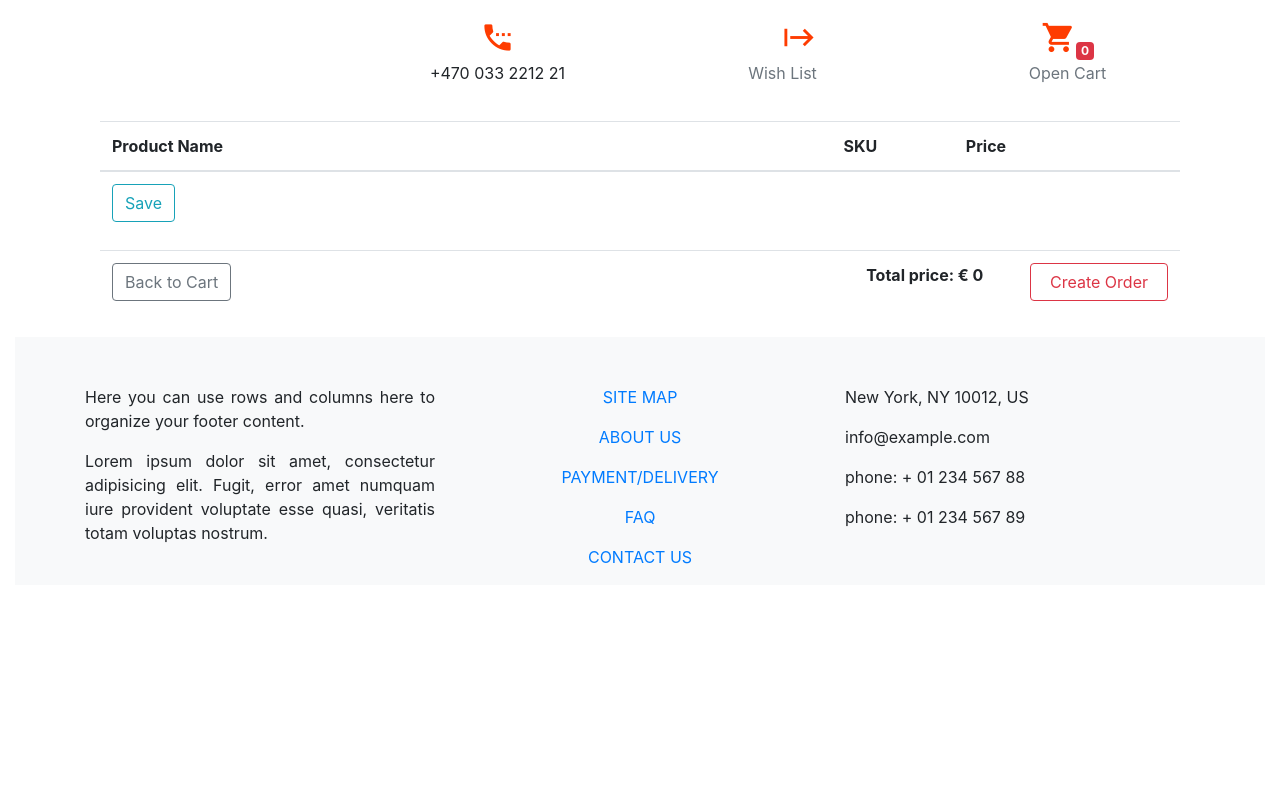
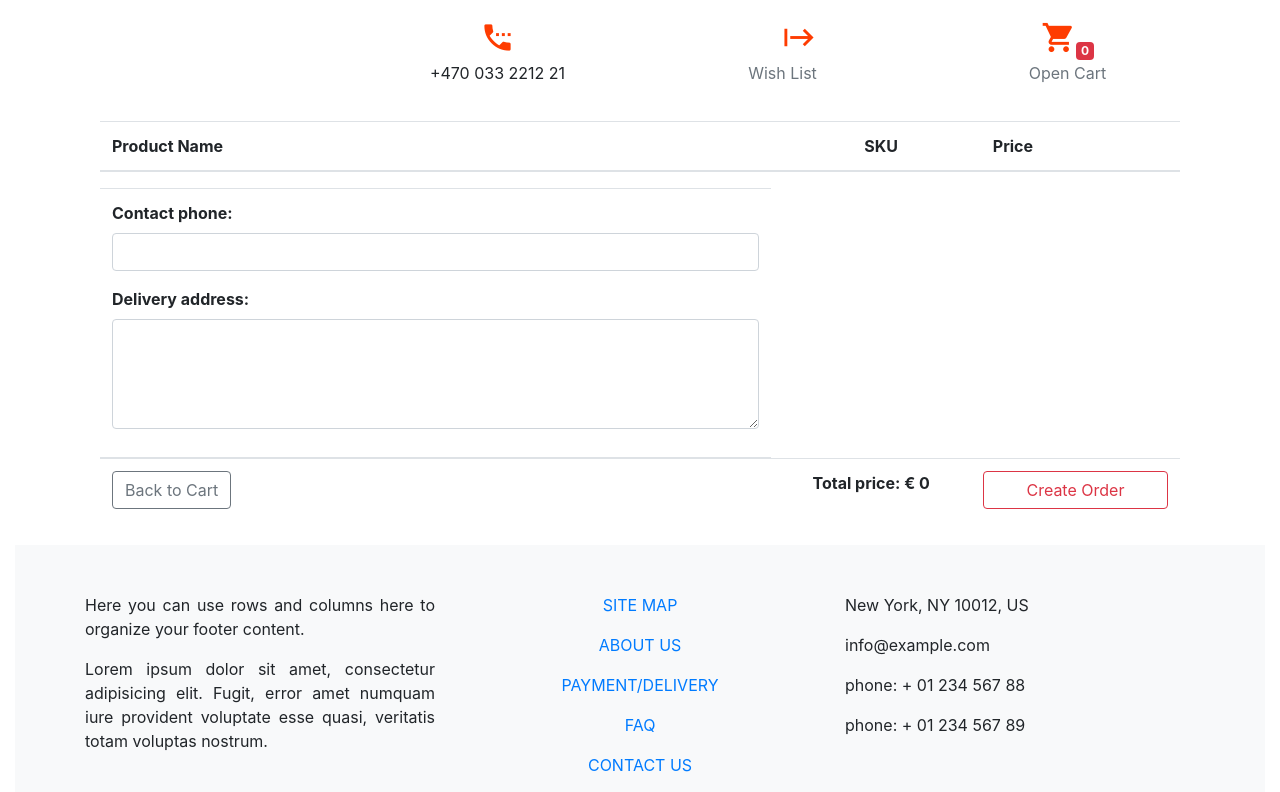
Before and after one commit to yurabysaha/de_market, a Django app: page /order/ in a window 1280 px wide. Shown: the part 58-850 px from the top of the page. Before the commit the page ends 622 px from the top, so only its background shows below. Run offline with Django 3.2, Linux system fonts and the light colour scheme; the visitor is signed in with stand-in values (Sample User, id 1); data comes from the database, SQL or seed files in the repository; data that the repository does not hold is empty; parts of the project's set-up code (start-up, migrations or seed data) failed here and were passed over; some libraries are stand-ins or nearby versions.

Commit message:
Added message after creating order, UI fixes

```diff
--- a/order/forms.py
+++ b/order/forms.py
@@ -1,13 +1,11 @@
 from django import forms
 from order.models import Order
 
-class CreateOrder(forms.ModelForm):
+
+class CreateOrder(forms.Form):
+    contact_phone = forms.CharField(widget=forms.TextInput(attrs={'class': 'form-control'}))
+    delivery_address = forms.CharField(widget=forms.Textarea(attrs={'class': 'form-control', 'rows': 4}))
 
     class Meta:
         model = Order
         fields = ('delivery_address', 'contact_phone',)
-
-        widgets = {
-            'delivery_address': forms.TextInput(attrs={'class': 'text-area'}),
-            'contact_phone': forms.TextInput(attrs={'class': 'text-area'}),
-        }
--- a/order/templates/order/order.html
+++ b/order/templates/order/order.html
@@ -8,8 +8,8 @@
   <table id="cart" class="table table-hover table-condensed">
     <thead>
       <tr>
-        <th style="width:60%">Product Name</th>
-          <th style="width:5%">SKU</th>
+        <th style="width:50%">Product Name</th>
+          <th style="width:10%" class="text-right">SKU</th>
           <th style="width:10%" class="text-right">Price</th>
           <th style="width:10%"></th>
       </tr>
@@ -25,25 +25,28 @@
             </div>
           </div>
         </td>
-        <td>
-          {{ item.sku }}
-        </td>
-        <td data-th="Price" class="text-right">{{ item.price }}€</td>
+        <td class="text-right">{{ item.sku }}</td>
+        <td class="text-right" data-th="Price">{% if item.sale_price %} <s class="small">€ {{ item.price }}</s>  € {{ item.sale_price }} {% else %}€ {{ item.price }} {% endif %}</td>
       </tr>
-            {% endfor %}
-    <tr>
+          {% endfor %}
+    </tbody>
+  </table>
 
-      <td><form method="POST" class="form-group">{% csrf_token %}
-                        {{ form.as_p }}
-                        <button class="btn btn-outline-info" type="submit">Save</button>
-      </form></td>
-    </tr>
-    </tbody>
+  <table class="table table-hover table-condensed">
+    <thead>
+      <tr>
+          <th>
+            <form method="POST" class="form-group" id="order">{% csrf_token %}
+              {{ form.as_p }}
+            </form>
+          </th>
+      </tr>
+    </thead>
     <tfoot>
       <tr>
-        <td><a href="/cart" class="btn btn-outline-secondary">Back to Cart</a></td>
+        <td><a href="/cart/" class="btn btn-outline-secondary">Back to Cart</a></td>
         <td colspan="2" class="hidden-xs text-center"><strong>Total price: € {{ cart_total }}</strong></td>
-        <td><a href="{% url 'create_order' %}" class="btn btn-outline-danger btn-block">Create Order</a></td>
+        <td><button type="submit" form="order" class="btn btn-outline-danger btn-block">Create Order</button></td>
       </tr>
     </tfoot>
   </table>
--- a/order/views.py
+++ b/order/views.py
@@ -3,6 +3,7 @@ from . forms import CreateOrder
 from cart.models import Cart
 from . models import Order
 from cart.views import remove_from_cart
+from django.contrib import messages
 
 
 def create_order(request):
@@ -12,7 +13,10 @@ def create_order(request):
         # calculate total for price in cart items
         cart_total = 0
         for i in cart.item.all():
-            cart_total += i.price
+            if i.sale_price:
+                cart_total += i.sale_price
+            else:
+                cart_total += i.price
 
         form = CreateOrder()
         if request.method == "POST":
@@ -23,9 +27,11 @@ def create_order(request):
             for item in items_in_cart:
                 order.items.add(item)
 
-            cart.items()
+            cart.item.clear()
+            messages.info(request, 'Thank you for your order, our manager will contact you soon!')
 
             return redirect('/')
+
         return render(request, 'order/order.html', {'form': form, 'cart':cart, 'cart_total':cart_total})
 
     else:
```
